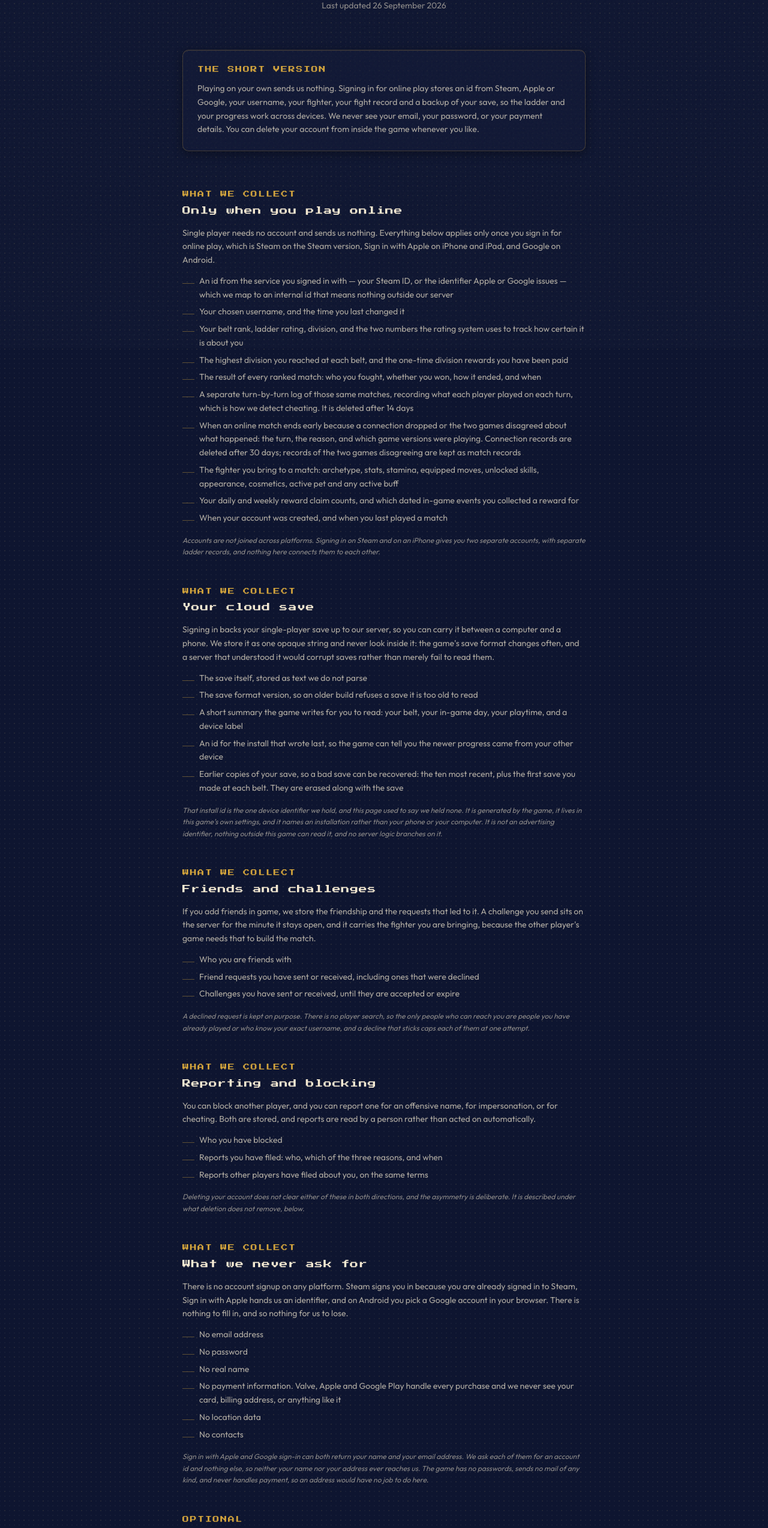
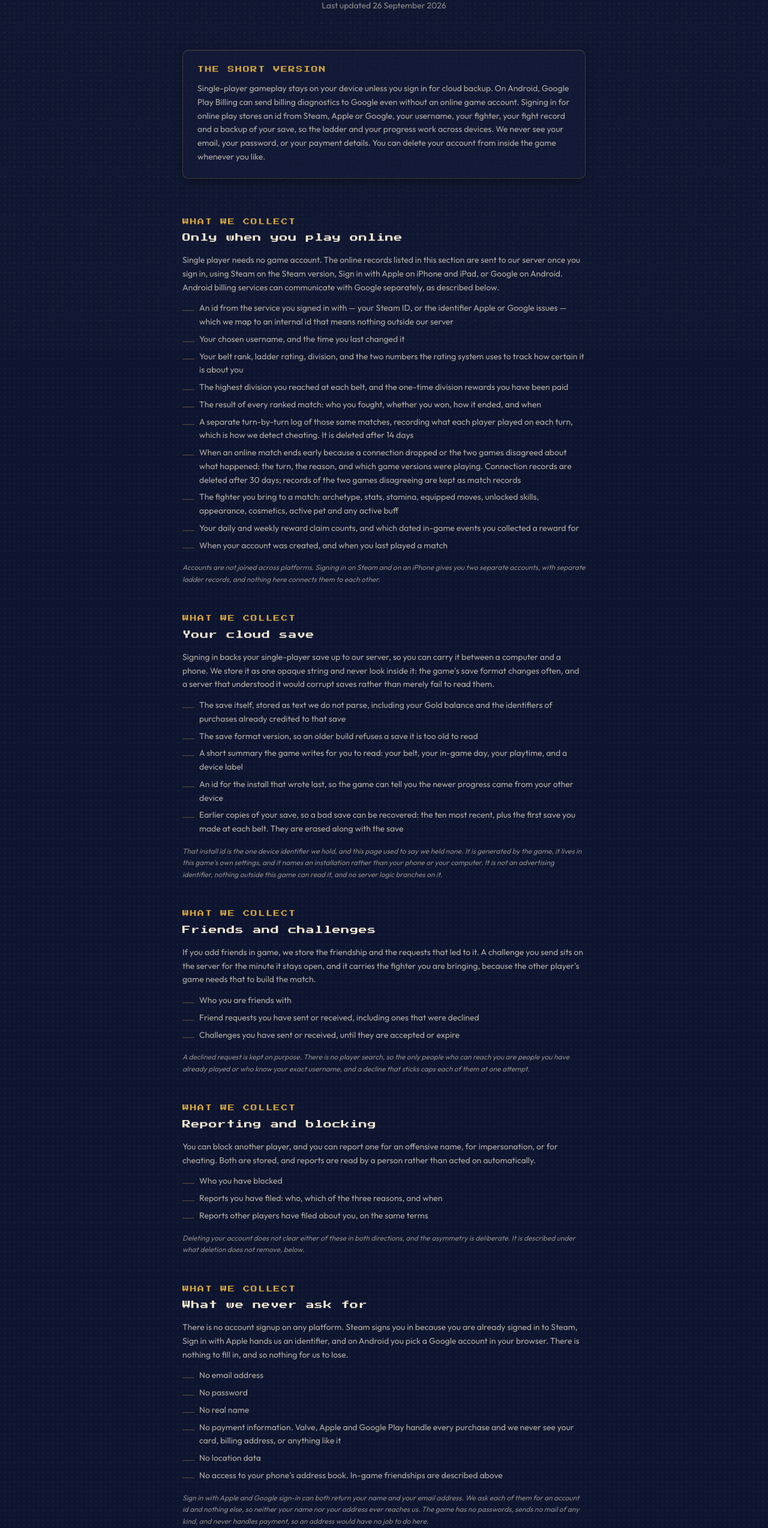
Before and after one commit to N8theGr811/hobbyist-games-website, a Next.js app: page /privacy in a window 1280 px wide. Shown: the part 220-2767 px from the top of the page at 60% size. Built offline with nearby package versions, Linux system fonts and the light colour scheme.

Commit message:
privacy: explain Android billing diagnostics and purchase claims

```diff
--- a/src/app/privacy/page.tsx
+++ b/src/app/privacy/page.tsx
@@ -148,7 +148,7 @@ const SECTIONS: Section[] = [
     note: "Accounts are not joined across platforms. Signing in on Steam and on an iPhone gives you two separate accounts, with separate ladder records, and nothing here connects them to each other.",
     google: {
       body: [
-        "Single player needs no account and sends us nothing. Everything below applies only once you sign in for online play, which is Steam on the Steam version, Sign in with Apple on iPhone and iPad, and Google on Android.",
+        "Single player needs no game account. The online records listed in this section are sent to our server once you sign in, using Steam on the Steam version, Sign in with Apple on iPhone and iPad, or Google on Android. Android billing services can communicate with Google separately, as described below.",
       ],
       items: [
         "An id from the service you signed in with — your Steam ID, or the identifier Apple or Google issues — which we map to an internal id that means nothing outside our server",
@@ -163,7 +163,7 @@ const SECTIONS: Section[] = [
       "Signing in backs your single-player save up to our server, so you can carry it between a computer and a phone. We store it as one opaque string and never look inside it: the game's save format changes often, and a server that understood it would corrupt saves rather than merely fail to read them.",
     ],
     items: [
-      "The save itself, stored as text we do not parse",
+      "The save itself, stored as text we do not parse, including your Gold balance and the identifiers of purchases already credited to that save",
       "The save format version, so an older build refuses a save it is too old to read",
       "A short summary the game writes for you to read: your belt, your in-game day, your playtime, and a device label",
       "An id for the install that wrote last, so the game can tell you the newer progress came from your other device",
@@ -209,7 +209,7 @@ const SECTIONS: Section[] = [
       "No real name",
       "No payment information. Valve and Apple handle every purchase and we never see your card, billing address, or anything like it",
       "No location data",
-      "No contacts",
+      "No access to your phone's address book. In-game friendships are described above",
     ],
     note: "Sign in with Apple can return your name and your email address, or a private relay address that forwards to it. We request neither scope, so neither ever reaches us. The game has no passwords, sends no mail of any kind, and never handles payment, so an address would have no job to do here.",
     google: {
@@ -222,10 +222,20 @@ const SECTIONS: Section[] = [
         "No real name",
         "No payment information. Valve, Apple and Google Play handle every purchase and we never see your card, billing address, or anything like it",
         "No location data",
-        "No contacts",
+        "No access to your phone's address book. In-game friendships are described above",
       ],
       note: "Sign in with Apple and Google sign-in can both return your name and your email address. We ask each of them for an account id and nothing else, so neither your name nor your address ever reaches us. The game has no passwords, sends no mail of any kind, and never handles payment, so an address would have no job to do here.",
     },
+  },
+  {
+    label: "Android store services",
+    title: "Google Play billing",
+    body: [
+      "The Android game initializes Google Play Billing when loading or saving progress so it can check for purchases that still need to be credited. This is separate from signing in to the game's online account and can happen even if you do not buy anything.",
+      "The billing library can send billing diagnostics to Google, including operation results, error details and a billing-client session identifier. This supports the operation and diagnosis of the billing service. Signing out of online play does not turn this off.",
+      "Google Play handles the payment itself. We do not receive your card number or billing address. The game keeps a local purchase record so the same purchase is not credited twice; purchase-claim identifiers are also included in your save and its optional cloud backup.",
+    ],
+    note: "Deleting your game account removes the game data described below. It does not delete your Google account or Google's separate payment and billing-service records, which Google handles under its own policies.",
   },
   {
     label: "Optional",
@@ -274,7 +284,7 @@ const SECTIONS: Section[] = [
       "Google Firebase. This issues the token your game uses to prove it is signed in, and separately it holds this website's mailing list. Firebase only ever receives our internal id, never your Steam ID or your Apple identifier",
       ...INFRASTRUCTURE,
     ],
-    note: "We do not sell your data, and we do not share it with advertisers. There is no advertising or analytics tracking in the game.",
+    note: "We do not sell your data or share it with advertisers. The game has no advertising. Online connection diagnostics and Google Play billing diagnostics are described separately above.",
     google: {
       items: [
         "Valve, on the Steam version. We send Steam a ticket from your game to confirm you are who you say you are, and Steam sends back your Steam ID. If you sign in through a browser instead, that exchange holds a short-lived session on our server for ten minutes and then drops it",
@@ -356,7 +366,7 @@ const SECTIONS: Section[] = [
 
 /** The things a player who reads nothing else should still walk away with. */
 const SHORT_VERSION = [
-  "Playing on your own sends us nothing.",
+  "Single-player gameplay stays on your device unless you sign in for cloud backup. On Android, Google Play Billing can send billing diagnostics to Google even without an online game account.",
   `Signing in for online play stores an id from ${GOOGLE_SIGN_IN_LIVE ? "Steam, Apple or Google" : "Steam or Apple"}, your username, your fighter, your fight record and a backup of your save, so the ladder and your progress work across devices.`,
   "We never see your email, your password, or your payment details.",
   "You can delete your account from inside the game whenever you like.",
```
